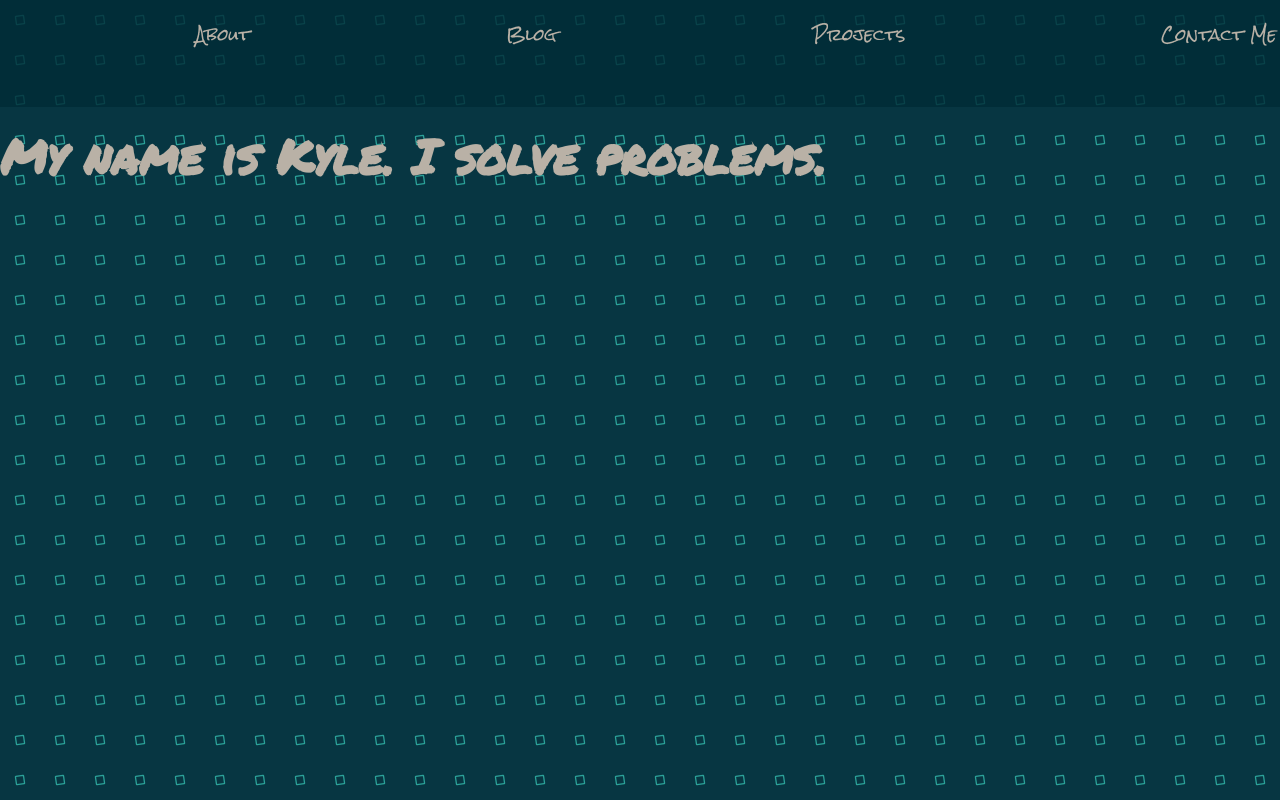
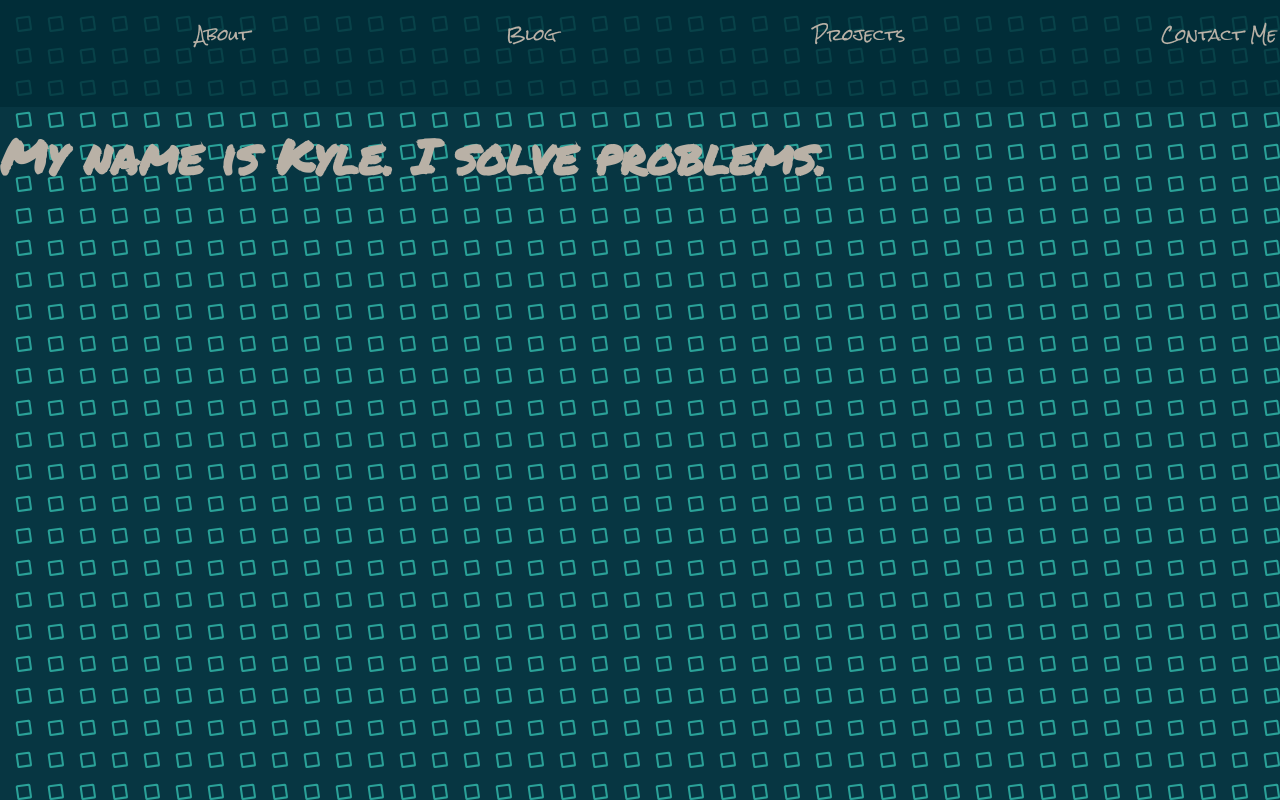
Before and after one commit to someotherkyle/someotherkyle, a React (Create React App) app: page / in a window 1280 px wide. Shown: the top 800 px of the page. Built offline with nearby package versions, Linux system fonts and the light colour scheme.

Commit message:
tweaking background img

```diff
--- a/src/index.css
+++ b/src/index.css
@@ -5,7 +5,7 @@ body {
   margin: 0;
 
   background-image: url('resources/bg.svg');
-  background-size: 2.5em;
+  background-size: 20em;
   background-repeat: repeat;
   background-color: rgb(7, 54, 66);
 
```
Also changed, not shown: src/resources/bg.svg.
